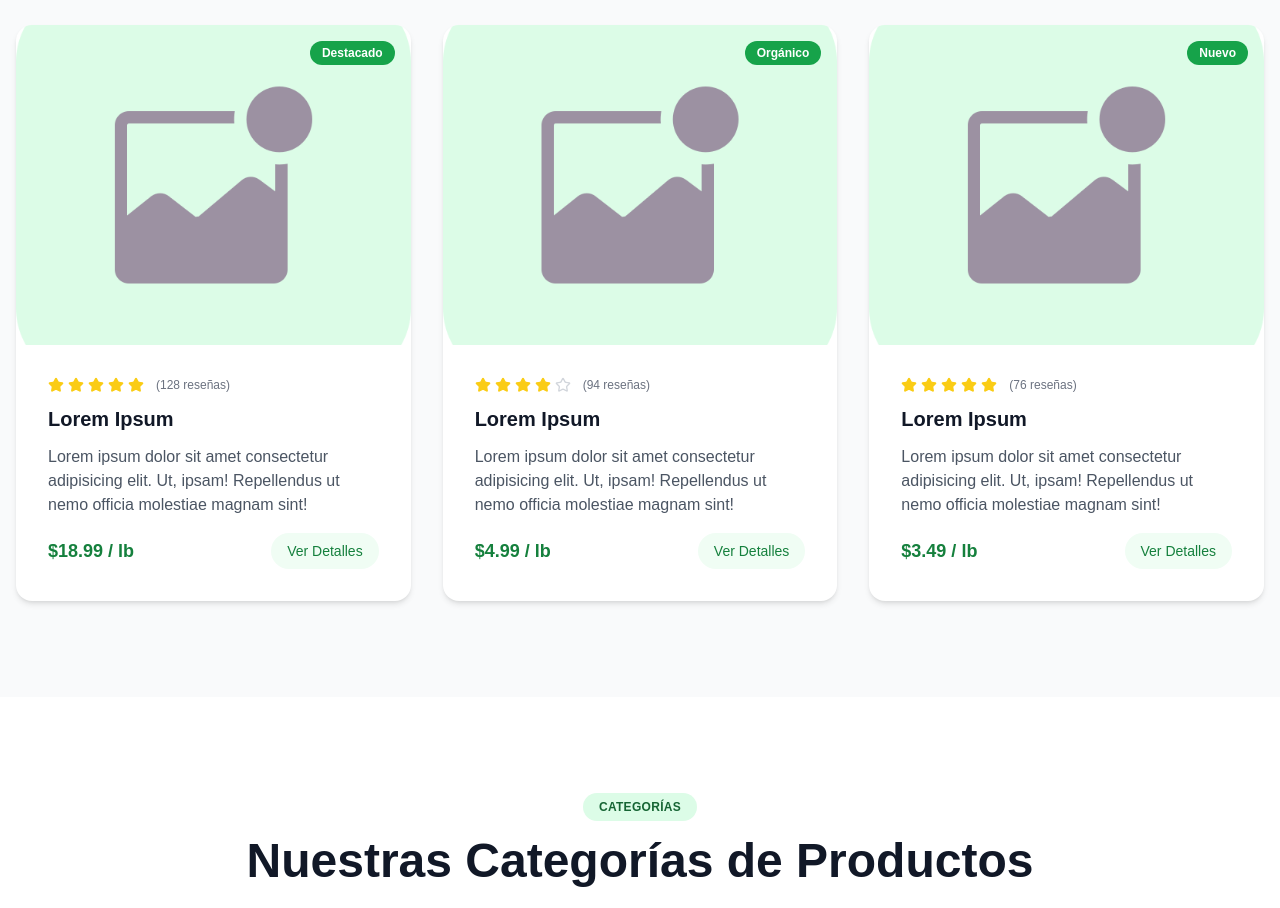
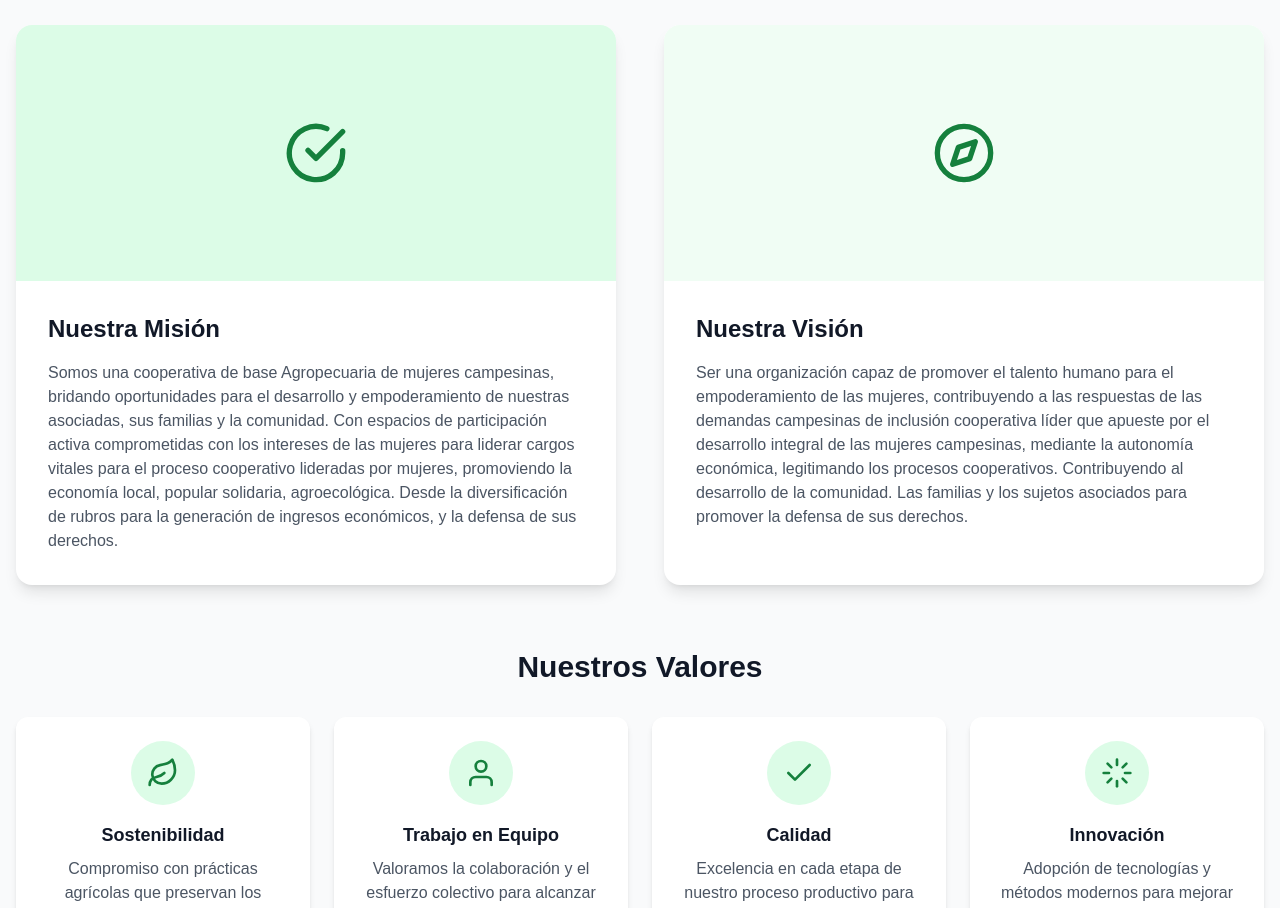
Before and after one commit to Jsson47/cooperativa-perlas-del-horno, a Next.js app: page / in a window 1280 px wide. Shown: the part 1020-1928 px from the top of the page. Built offline with nearby package versions, Linux system fonts and the light colour scheme.

Commit message:
feat: add Mission, Vision, and Values section with visuals and product descriptions

```diff
--- a/app/page.tsx
+++ b/app/page.tsx
@@ -279,6 +279,182 @@ export default function LandingPage() {
           </div>
         </section>
 
+      {/* Mision Vision */}
+
+      {/* Mission & Vision Section */}
+<section id="mision-vision" className="py-24 bg-gray-50">
+  <div className="container mx-auto px-4">
+    <div className="mb-16 text-center">
+      <span className="inline-block rounded-full bg-green-100 px-4 py-1.5 text-xs font-semibold uppercase tracking-wide text-green-800 mb-4">
+        Nuestra Esencia
+      </span>
+      <h2 className="mb-6 text-4xl font-bold text-gray-900 md:text-5xl">Misión y Visión</h2>
+      <p className="mx-auto max-w-3xl text-lg text-gray-600">
+        Los pilares fundamentales que guían nuestro trabajo diario en Agropecuaria de Servicios Las Perlas Del Horno R.L.
+      </p>
+    </div>
+
+    <div className="grid grid-cols-1 gap-12 md:grid-cols-2">
+      {/* Mission Card */}
+      <div className="group overflow-hidden rounded-2xl bg-white shadow-lg transition-all hover:shadow-xl">
+        <div className="relative h-64 w-full overflow-hidden bg-green-100">
+          <div className="absolute inset-0 flex items-center justify-center">
+            <svg
+              xmlns="http://www.w3.org/2000/svg"
+              width="64"
+              height="64"
+              viewBox="0 0 24 24"
+              fill="none"
+              stroke="currentColor"
+              strokeWidth="2"
+              strokeLinecap="round"
+              strokeLinejoin="round"
+              className="h-16 w-16 text-green-700"
+            >
+              <path d="M22 11.08V12a10 10 0 1 1-5.93-9.14"></path>
+              <polyline points="22 4 12 14.01 9 11.01"></polyline>
+            </svg>
+          </div>
+        </div>
+        <div className="p-8">
+          <h3 className="mb-4 text-2xl font-bold text-gray-900">Nuestra Misión</h3>
+          <p className="text-gray-600">
+          Somos una cooperativa de base Agropecuaria de mujeres campesinas, bridando oportunidades para el desarrollo y empoderamiento de nuestras asociadas, sus familias y la comunidad. Con espacios de participación activa comprometidas con los intereses de las mujeres para liderar cargos vitales para el proceso cooperativo lideradas por mujeres, promoviendo la economía local, popular solidaria, agroecológica. Desde la diversificación de rubros para la generación de ingresos económicos, y la defensa de sus derechos.
+          </p>
+        </div>
+      </div>
+
+      {/* Vision Card */}
+      <div className="group overflow-hidden rounded-2xl bg-white shadow-lg transition-all hover:shadow-xl">
+        <div className="relative h-64 w-full overflow-hidden bg-green-50">
+          <div className="absolute inset-0 flex items-center justify-center">
+            <svg
+              xmlns="http://www.w3.org/2000/svg"
+              width="64"
+              height="64"
+              viewBox="0 0 24 24"
+              fill="none"
+              stroke="currentColor"
+              strokeWidth="2"
+              strokeLinecap="round"
+              strokeLinejoin="round"
+              className="h-16 w-16 text-green-700"
+            >
+              <circle cx="12" cy="12" r="10"></circle>
+              <polygon points="16.24 7.76 14.12 14.12 7.76 16.24 9.88 9.88 16.24 7.76"></polygon>
+            </svg>
+          </div>
+        </div>
+        <div className="p-8">
+          <h3 className="mb-4 text-2xl font-bold text-gray-900">Nuestra Visión</h3>
+          <p className="text-gray-600">
+          Ser una organización capaz de promover el talento humano para el empoderamiento de las mujeres, contribuyendo a las respuestas de las demandas campesinas de inclusión cooperativa líder que apueste por el desarrollo integral de las mujeres campesinas, mediante la autonomía económica, legitimando los procesos cooperativos. Contribuyendo al desarrollo de la comunidad. Las familias y los sujetos asociados para promover la defensa de sus derechos.
+          </p>
+        </div>
+      </div>
+    </div>
+
+    {/* Values */}
+    <div className="mt-16">
+      <h3 className="mb-8 text-center text-3xl font-bold text-gray-900">Nuestros Valores</h3>
+      <div className="grid grid-cols-1 gap-6 sm:grid-cols-2 lg:grid-cols-4">
+        {/* Value 1 */}
+        <div className="rounded-xl bg-white p-6 text-center shadow-md">
+          <div className="mx-auto mb-4 flex h-16 w-16 items-center justify-center rounded-full bg-green-100 text-green-700">
+            <Leaf className="h-8 w-8" />
+          </div>
+          <h4 className="mb-2 text-lg font-bold text-gray-900">Sostenibilidad</h4>
+          <p className="text-gray-600">
+            Compromiso con prácticas agrícolas que preservan los recursos naturales para futuras generaciones.
+          </p>
+        </div>
+
+        {/* Value 2 */}
+        <div className="rounded-xl bg-white p-6 text-center shadow-md">
+          <div className="mx-auto mb-4 flex h-16 w-16 items-center justify-center rounded-full bg-green-100 text-green-700">
+            <svg
+              xmlns="http://www.w3.org/2000/svg"
+              width="24"
+              height="24"
+              viewBox="0 0 24 24"
+              fill="none"
+              stroke="currentColor"
+              strokeWidth="2"
+              strokeLinecap="round"
+              strokeLinejoin="round"
+              className="h-8 w-8"
+            >
+              <path d="M20 21v-2a4 4 0 0 0-4-4H8a4 4 0 0 0-4 4v2"></path>
+              <circle cx="12" cy="7" r="4"></circle>
+            </svg>
+          </div>
+          <h4 className="mb-2 text-lg font-bold text-gray-900">Trabajo en Equipo</h4>
+          <p className="text-gray-600">
+            Valoramos la colaboración y el esfuerzo colectivo para alcanzar objetivos comunes.
+          </p>
+        </div>
+
+        {/* Value 3 */}
+        <div className="rounded-xl bg-white p-6 text-center shadow-md">
+          <div className="mx-auto mb-4 flex h-16 w-16 items-center justify-center rounded-full bg-green-100 text-green-700">
+            <svg
+              xmlns="http://www.w3.org/2000/svg"
+              width="24"
+              height="24"
+              viewBox="0 0 24 24"
+              fill="none"
+              stroke="currentColor"
+              strokeWidth="2"
+              strokeLinecap="round"
+              strokeLinejoin="round"
+              className="h-8 w-8"
+            >
+              <polyline points="20 6 9 17 4 12"></polyline>
+            </svg>
+          </div>
+          <h4 className="mb-2 text-lg font-bold text-gray-900">Calidad</h4>
+          <p className="text-gray-600">
+            Excelencia en cada etapa de nuestro proceso productivo para ofrecer lo mejor a nuestros clientes.
+          </p>
+        </div>
+
+        {/* Value 4 */}
+        <div className="rounded-xl bg-white p-6 text-center shadow-md">
+          <div className="mx-auto mb-4 flex h-16 w-16 items-center justify-center rounded-full bg-green-100 text-green-700">
+            <svg
+              xmlns="http://www.w3.org/2000/svg"
+              width="24"
+              height="24"
+              viewBox="0 0 24 24"
+              fill="none"
+              stroke="currentColor"
+              strokeWidth="2"
+              strokeLinecap="round"
+              strokeLinejoin="round"
+              className="h-8 w-8"
+            >
+              <path d="M12 2v4"></path>
+              <path d="m16.24 7.76 2.83-2.83"></path>
+              <path d="M18 12h4"></path>
+              <path d="m16.24 16.24 2.83 2.83"></path>
+              <path d="M12 18v4"></path>
+              <path d="m7.76 16.24-2.83 2.83"></path>
+              <path d="M6 12H2"></path>
+              <path d="m7.76 7.76-2.83-2.83"></path>
+            </svg>
+          </div>
+          <h4 className="mb-2 text-lg font-bold text-gray-900">Innovación</h4>
+          <p className="text-gray-600">
+            Adopción de tecnologías y métodos modernos para mejorar continuamente nuestros procesos.
+          </p>
+        </div>
+      </div>
+    </div>
+  </div>
+</section>
+
+
+
         {/* Featured Products */}
         <section id="productos" className="py-24 bg-gray-50">
           <div className="container mx-auto px-4">
@@ -509,7 +685,7 @@ export default function LandingPage() {
               </span>
               <h2 className="mb-6 text-4xl font-bold text-gray-900 md:text-5xl">Jamaica</h2>
               <p className="mx-auto max-w-3xl text-lg text-gray-600">
-              Lorem ipsum dolor sit amet consectetur adipisicing elit. Ut, ipsam! Repellendus ut nemo officia molestiae magnam sint!
+              Rosa de jamaica variedades (Reina Salvadoreña y criolla) en condiciones agroecológicas, garantizando un deshidratado que resalte sus propiedades organolépticas,100 % orgánica implementando las buenas prácticas agrícolas.
               </p>
             </div>
 
@@ -714,7 +890,7 @@ export default function LandingPage() {
               </span>
               <h2 className="mb-6 text-4xl font-bold text-gray-900 md:text-5xl">Miel de abeja</h2>
               <p className="mx-auto max-w-3xl text-lg text-gray-600">
-                Lorem ipsum dolor sit amet, consectetur adipisicing elit. Voluptate, fugit beatae? Necessitatibus, facilis totam dolore sequi cupiditate voluptatibus in labore officia, porro quae reiciendis qui ad sapiente reprehenderit corrupti aspernatur.
+              Miel Multifloral cosechada con buenas prácticas apícolas, garantizando BPM en la cosecha para obtener miel de óptima calidad y libre de peligros físicos, químicos y microbiológicos que puedan perjudicar la salud de las personas y de las propias abejas.
               </p>
             </div>
 
@@ -836,7 +1012,7 @@ export default function LandingPage() {
               </span>
               <h2 className="mb-6 text-4xl font-bold text-gray-900 md:text-5xl">Granos Básicos</h2>
               <p className="mx-auto max-w-3xl text-lg text-gray-600">
-                Lorem ipsum dolor, sit amet consectetur adipisicing elit. Explicabo doloremque id odio, exercitationem corporis sequi ad eos ipsum facere dolores vero nisi distinctio! Dolorem odit consectetur aspernatur animi cum? Veritatis!
+              Granos básicos (Maíz, Frijol, sorgo) impulsando el rescate de las semillas criollas bajo prácticas agroecológicas y la soberanía alimentaria nutricional.
               </p>
             </div>
 
```
